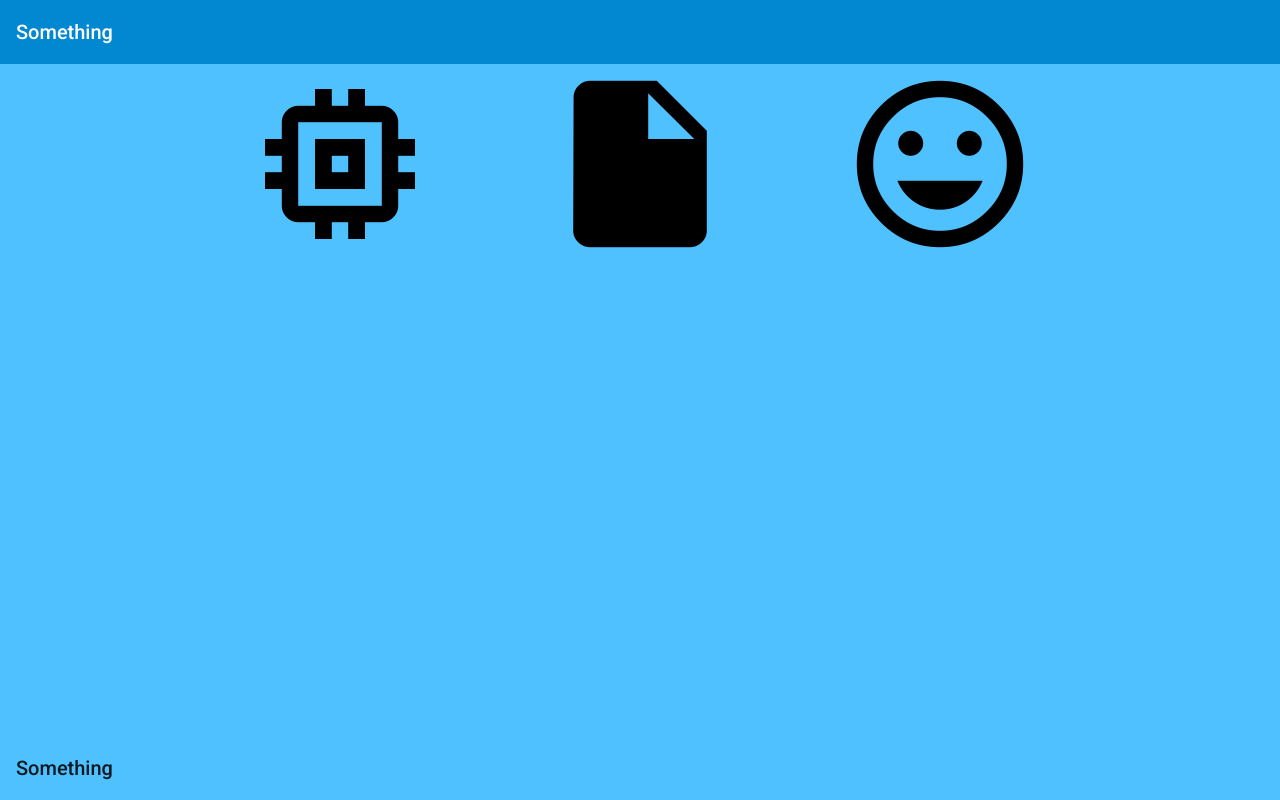
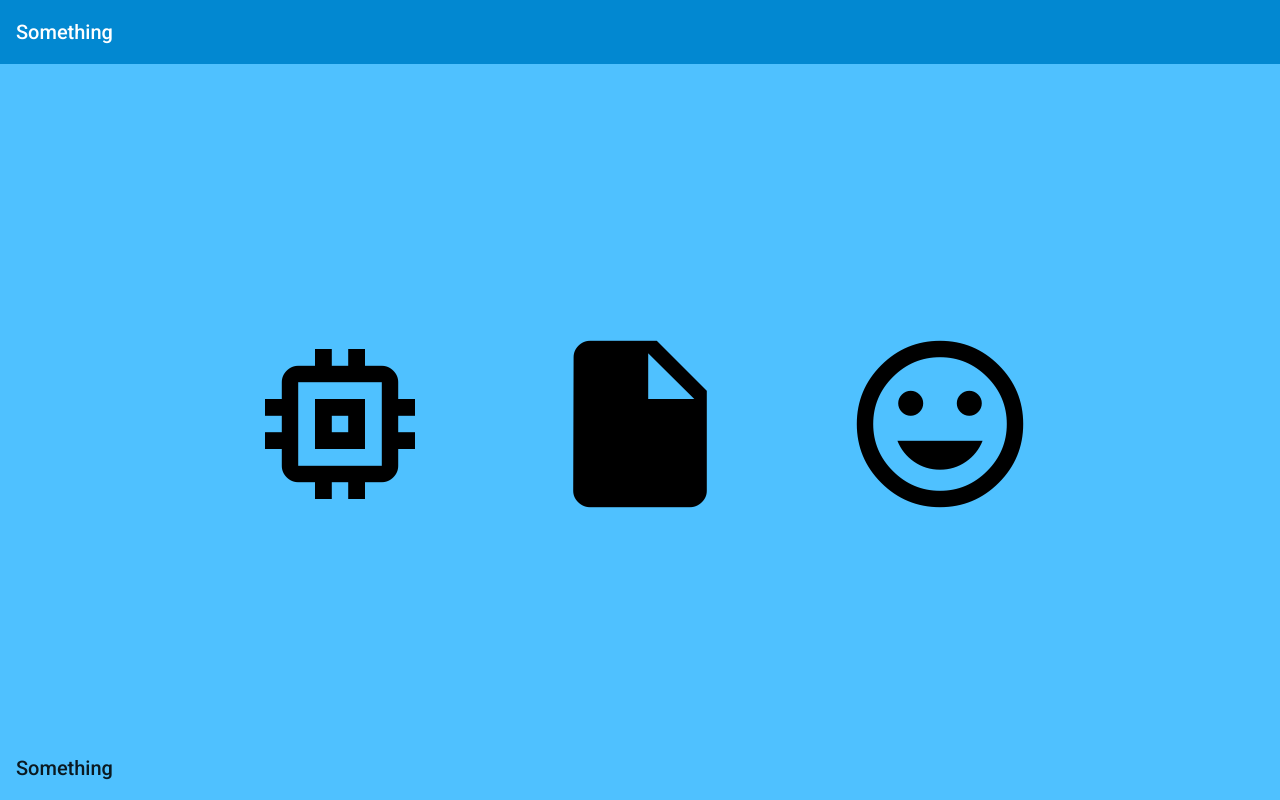
Before and after one commit to danmartindev/Portfolio, an Angular app: page / in a window 1280 px wide. Built offline with nearby package versions, Linux system fonts and the light colour scheme.

Commit message:
removed wrapper css, center aligned items

```diff
--- a/src/app/main/main.component.scss
+++ b/src/app/main/main.component.scss
@@ -9,14 +9,10 @@
     user-select: none;
 }
 
-#main-wrap{
-    height: 100%;
-    z-index: 0;
-}
-
 #link-wrap{
     max-width: 800px;
     display: flex;
+    align-items: center;
     justify-content: space-between;
     margin: auto;
     height: 100%;
```
